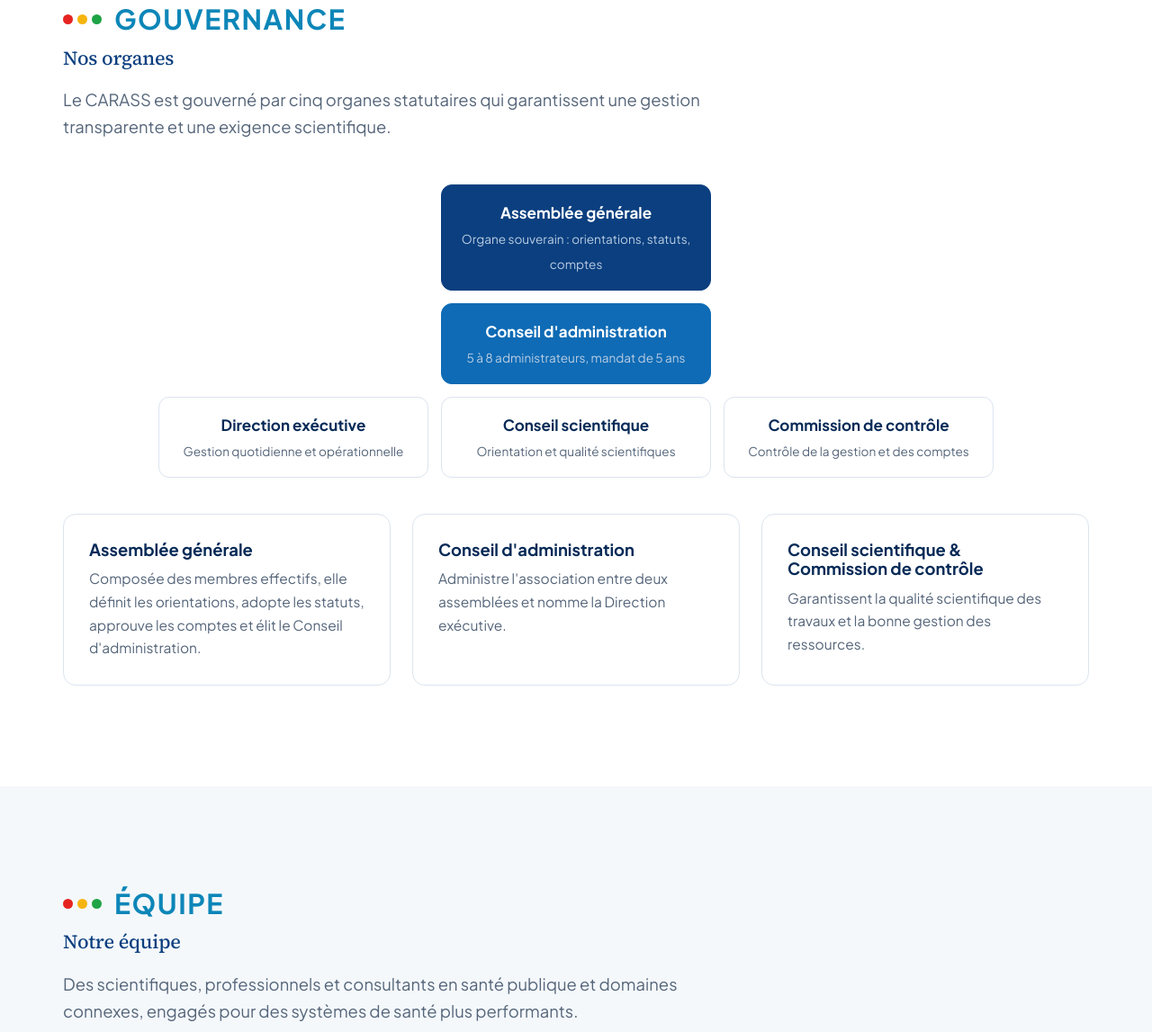
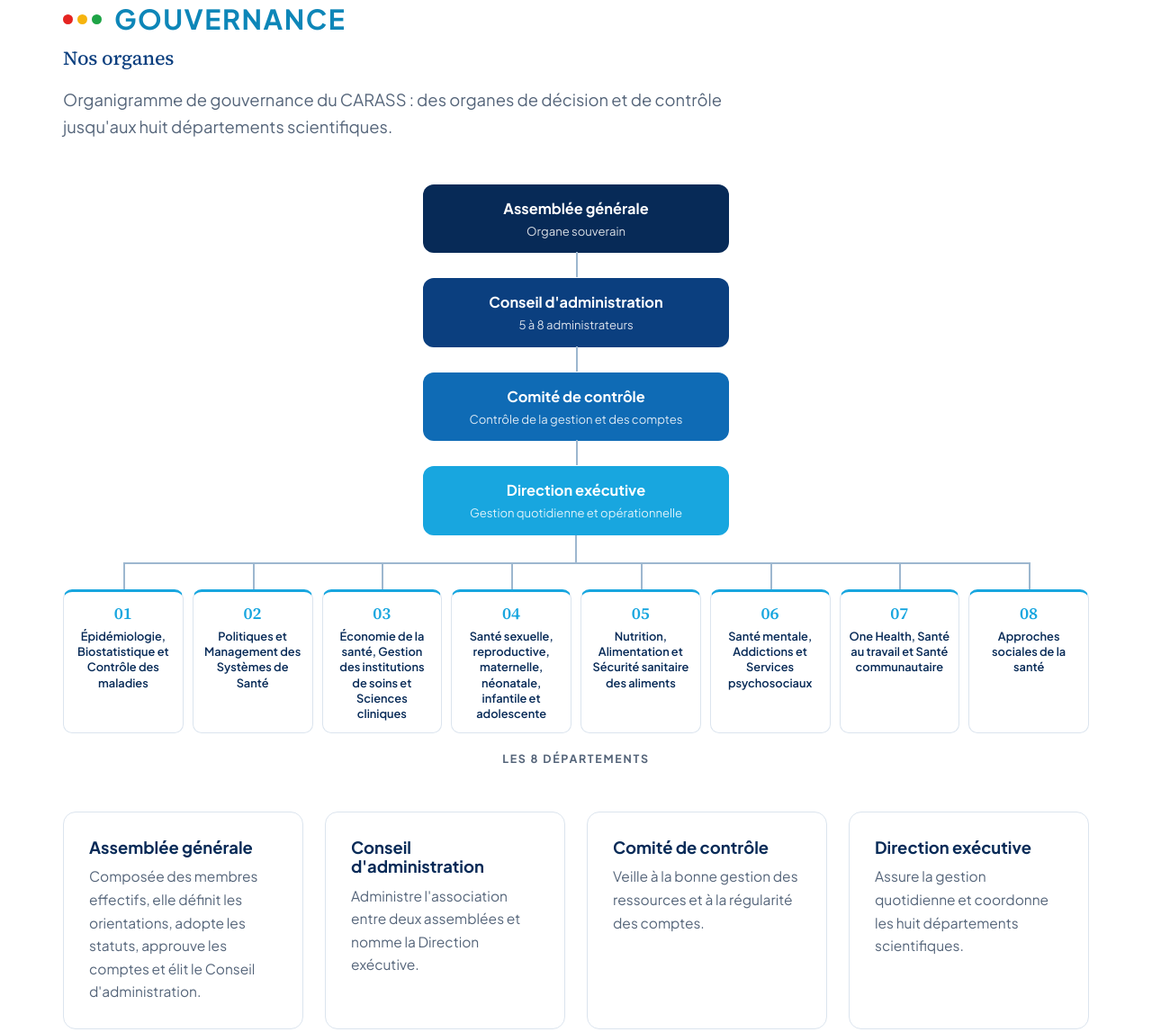
Before and after one commit to SpifeyTheNew/carass-asbl, a plain HTML site: page apropos.html in a window 1280 px wide. Shown: the part 3308-4455 px from the top of the page at 90% size. Drawn offline with Linux system fonts and the light colour scheme.

Commit message:
Organigramme de gouvernance selon le schéma fourni (AG, CA, Comité de contrôle, Direction exécutive, 8 départements)
Co-Authored-By: Claude Opus 5.5 <noreply@anthropic.com>

```diff
--- a/apropos.html
+++ b/apropos.html
@@ -135,21 +135,33 @@
       <div class="section-head reveal">
         <span class="eyebrow"><span class="dots"><i></i><i></i><i></i></span> Gouvernance</span>
         <h2>Nos organes</h2>
-        <p class="lead">Le CARASS est gouverné par cinq organes statutaires qui garantissent une gestion transparente et une exigence scientifique.</p>
+        <p class="lead">Organigramme de gouvernance du CARASS : des organes de décision et de contrôle jusqu'aux huit départements scientifiques.</p>
       </div>
-      <div class="org reveal">
-        <div class="org__row"><div class="org__box org__box--top"><strong>Assemblée générale</strong><span>Organe souverain : orientations, statuts, comptes</span></div></div>
-        <div class="org__row"><div class="org__box org__box--top" style="background:#0f6bb5;border-color:#0f6bb5"><strong>Conseil d'administration</strong><span>5 à 8 administrateurs, mandat de 5 ans</span></div></div>
-        <div class="org__row">
-          <div class="org__box"><strong>Direction exécutive</strong><span>Gestion quotidienne et opérationnelle</span></div>
-          <div class="org__box"><strong>Conseil scientifique</strong><span>Orientation et qualité scientifiques</span></div>
-          <div class="org__box"><strong>Commission de contrôle</strong><span>Contrôle de la gestion et des comptes</span></div>
+      <figure class="orgchart reveal" aria-label="Organigramme de gouvernance du CARASS">
+        <div class="orgchart__chain">
+          <div class="orgchart__box orgchart__box--1"><strong>Assemblée générale</strong><span>Organe souverain</span></div>
+          <div class="orgchart__box orgchart__box--2"><strong>Conseil d'administration</strong><span>5 à 8 administrateurs</span></div>
+          <div class="orgchart__box orgchart__box--3"><strong>Comité de contrôle</strong><span>Contrôle de la gestion et des comptes</span></div>
+          <div class="orgchart__box orgchart__box--4"><strong>Direction exécutive</strong><span>Gestion quotidienne et opérationnelle</span></div>
         </div>
-      </div>
-      <div class="grid grid--3" style="margin-top:40px">
+        <div class="orgchart__stem" aria-hidden="true"></div>
+        <ol class="orgchart__depts">
+          <li><b>01</b>Épidémiologie, Biostatistique et Contrôle des maladies</li>
+          <li><b>02</b>Politiques et Management des Systèmes de Santé</li>
+          <li><b>03</b>Économie de la santé, Gestion des institutions de soins et Sciences cliniques</li>
+          <li><b>04</b>Santé sexuelle, reproductive, maternelle, néonatale, infantile et adolescente</li>
+          <li><b>05</b>Nutrition, Alimentation et Sécurité sanitaire des aliments</li>
+          <li><b>06</b>Santé mentale, Addictions et Services psychosociaux</li>
+          <li><b>07</b>One Health, Santé au travail et Santé communautaire</li>
+          <li><b>08</b>Approches sociales de la santé</li>
+        </ol>
+        <figcaption>Les 8 départements</figcaption>
+      </figure>
+      <div class="grid grid--4" style="margin-top:48px">
         <div class="card reveal"><h3>Assemblée générale</h3><p>Composée des membres effectifs, elle définit les orientations, adopte les statuts, approuve les comptes et élit le Conseil d'administration.</p></div>
         <div class="card reveal"><h3>Conseil d'administration</h3><p>Administre l'association entre deux assemblées et nomme la Direction exécutive.</p></div>
-        <div class="card reveal"><h3>Conseil scientifique &amp; Commission de contrôle</h3><p>Garantissent la qualité scientifique des travaux et la bonne gestion des ressources.</p></div>
+        <div class="card reveal"><h3>Comité de contrôle</h3><p>Veille à la bonne gestion des ressources et à la régularité des comptes.</p></div>
+        <div class="card reveal"><h3>Direction exécutive</h3><p>Assure la gestion quotidienne et coordonne les huit départements scientifiques.</p></div>
       </div>
     </div>
   </section>
--- a/assets/style.css
+++ b/assets/style.css
@@ -286,6 +286,69 @@ details.acc .acc__body li { margin-bottom: 6px; }
   border: 2px dashed var(--line); border-radius: var(--radius); padding: 40px; text-align: center; color: var(--muted);
 }
 
+/* ---------- Organigramme de gouvernance ---------- */
+.orgchart { margin: 0; --line-c: #9db7cf; --drop: 30px; --gap: 10px; }
+.orgchart__chain { display: flex; flex-direction: column; align-items: center; }
+.orgchart__box {
+  position: relative; width: min(100%, 340px); text-align: center;
+  border-radius: 12px; padding: 14px 18px; color: #fff;
+}
+.orgchart__box + .orgchart__box { margin-top: 28px; }
+.orgchart__box + .orgchart__box::before {
+  content: ""; position: absolute; left: 50%; top: -29px; height: 28px; border-left: 2px solid var(--line-c);
+}
+.orgchart__box strong { display: block; font-size: 1.02rem; }
+.orgchart__box span { display: block; font-size: .82rem; opacity: .85; }
+.orgchart__box--1 { background: var(--navy-deep); }
+.orgchart__box--2 { background: var(--navy); }
+.orgchart__box--3 { background: #0f6bb5; }
+.orgchart__box--4 { background: var(--sky); }
+.orgchart__stem { width: 0; height: var(--drop); margin: 0 auto; border-left: 2px solid var(--line-c); }
+.orgchart__depts {
+  list-style: none; margin: var(--drop) 0 0; padding: 0;
+  display: grid; grid-template-columns: repeat(8, 1fr); gap: var(--gap);
+}
+.orgchart__depts li {
+  position: relative; background: #fff; border: 1px solid var(--line); border-top: 3px solid var(--sky);
+  border-radius: 10px; padding: 12px 10px; font-size: .8rem; line-height: 1.35; font-weight: 600;
+  color: var(--navy-deep); text-align: center;
+}
+.orgchart__depts b { display: block; font-family: var(--font-serif); font-size: 1.15rem; color: var(--sky); margin-bottom: 4px; }
+/* lien vertical vers chaque département */
+.orgchart__depts li::before {
+  content: ""; position: absolute; left: 50%; top: calc(-1 * var(--drop) - 3px); height: var(--drop); border-left: 2px solid var(--line-c);
+}
+/* barre horizontale commune */
+.orgchart__depts li::after {
+  content: ""; position: absolute; top: calc(-1 * var(--drop) - 3px); left: calc(-1 * var(--gap) / 2 - 1px); right: calc(-1 * var(--gap) / 2 - 1px);
+  border-top: 2px solid var(--line-c);
+}
+.orgchart__depts li:first-child::after { left: 50%; }
+.orgchart__depts li:last-child::after { right: 50%; }
+.orgchart figcaption {
+  text-align: center; margin-top: 18px; font-size: .78rem; font-weight: 700; letter-spacing: .14em;
+  text-transform: uppercase; color: var(--muted);
+}
+@media (max-width: 960px) {
+  /* arbre vertical : les départements se rattachent à une ligne à gauche */
+  .orgchart__depts {
+    grid-template-columns: 1fr; margin: 0; padding: 20px 0 0 28px; position: relative;
+  }
+  /* ligne horizontale du centre (sous la Direction) vers la colonne de gauche */
+  .orgchart__depts::after {
+    content: ""; position: absolute; left: 0; width: 50%; top: 0; border-top: 2px solid var(--line-c);
+  }
+  /* colonne verticale à gauche */
+  .orgchart__depts::before {
+    content: ""; position: absolute; left: 0; top: 0; bottom: 26px; border-left: 2px solid var(--line-c);
+  }
+  .orgchart__depts li { text-align: left; display: flex; gap: 12px; align-items: center; border-top-width: 1px; border-left: 3px solid var(--sky); }
+  .orgchart__depts b { margin: 0; }
+  .orgchart__depts li::before { left: -28px; top: 50%; height: 0; width: 28px; border-left: 0; border-top: 2px solid var(--line-c); }
+  .orgchart__depts li::after { display: none; }
+  .orgchart figcaption { text-align: left; }
+}
+
 /* ---------- Sous-menus déroulants ---------- */
 .nav .has-sub { position: relative; }
 .nav .has-sub > a { display: flex; align-items: center; gap: 6px; }
```
